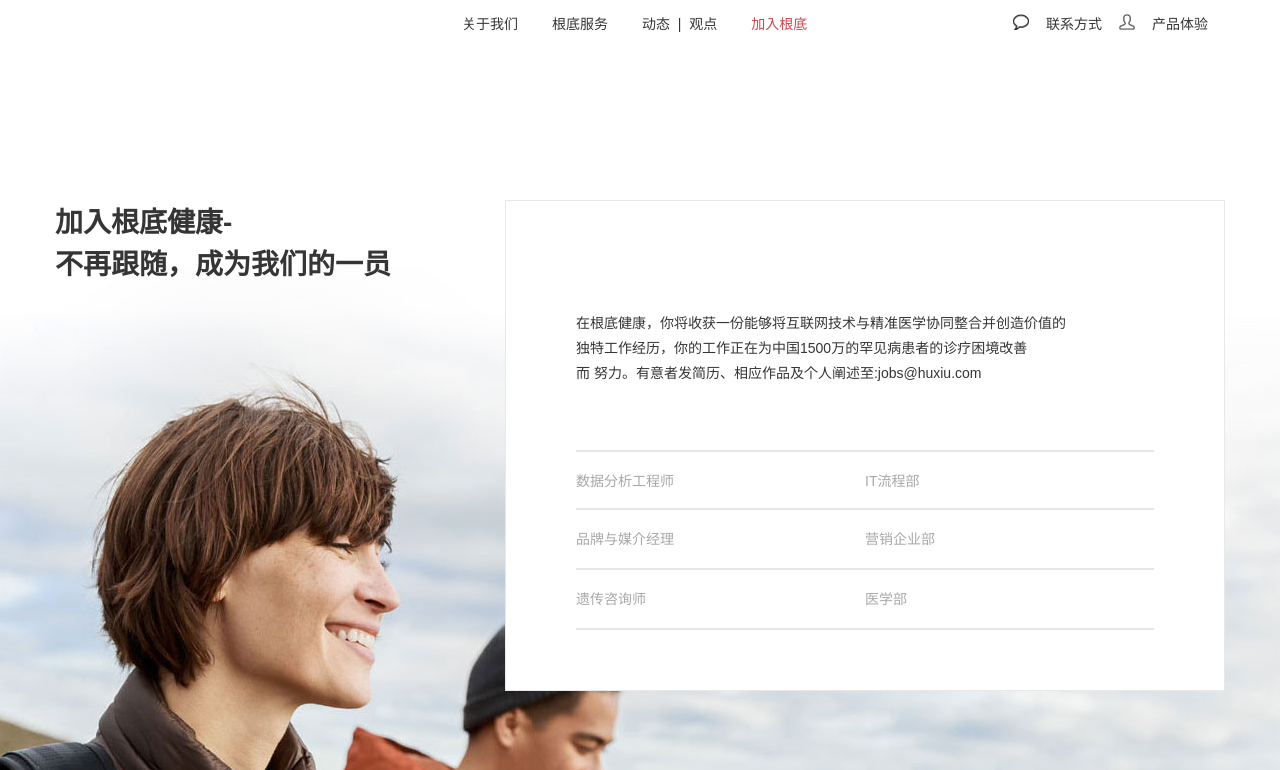
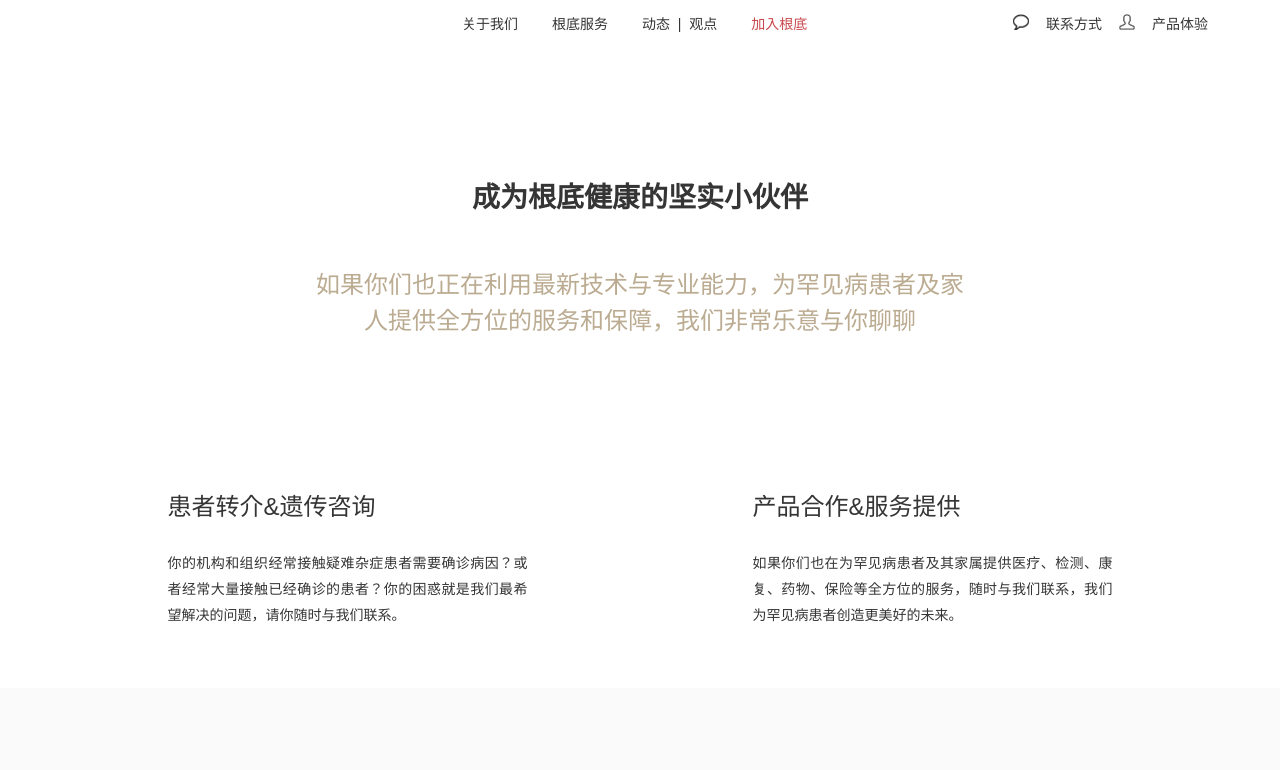
Before and after one commit to madman-wang/gendi, a website: page join-us.html in a window 1280 px wide. Shown: the part 19-789 px from the top of the page. Drawn offline with nearby package versions, Linux system fonts and the light colour scheme.

Commit message:
关于页面删除加入我们一部分

```diff
--- a/join-us.html
+++ b/join-us.html
@@ -14,33 +14,6 @@
 <body>
 <div class="container-fluid navbar-large-white">
     <div class="container header-nav"></div>
-</div>
-<div class="join-info user-info-inverse col-xs-bg-none">
-    <div class="container">
-        <div class="row">
-            <h2 class="col-xs-center">加入根底健康-<br>不再跟随，成为我们的一员</h2>
-            <div class="form-info pull-right col-xs-12 col-lg-margin-normal">
-                <p class="title">
-                    在根底健康，你将收获一份能够将互联网技术与精准医学协同整合并创造价值的<br>独特工作经历，你的工作正在为中国1500万的罕见病患者的诊疗困境改善<br>而
-                    努力。有意者发简历、相应作品及个人阐述至:jobs@huxiu.com
-                </p>
-                <form class="" action="" name="join-info">
-                    <div class="form-control">
-                        <div class="jobs col-lg-6 col-md-6 col-sm-6 col-xs-12"><a class="link-red" href="javascript:">数据分析工程师</a></div>
-                        <div class="jobs col-lg-6 col-md-6 col-sm-6 col-xs-12">IT流程部</div>
-                    </div>
-                    <div class="form-control">
-                        <div class="jobs col-lg-6 col-md-6 col-sm-6 col-xs-12"><a class="link-red" href="javascript:">品牌与媒介经理</a></div>
-                        <div class="jobs col-lg-6 col-md-6 col-sm-6 col-xs-12">营销企业部</div>
-                    </div>
-                    <div class="form-control">
-                        <div class="jobs col-lg-6 col-md-6 col-sm-6 col-xs-12"><a class="link-red" href="javascript:">遗传咨询师</a></div>
-                        <div class="jobs col-lg-6 col-md-6 col-sm-6 col-xs-12">医学部</div>
-                    </div>
-                </form>
-            </div>
-        </div>
-    </div>
 </div>
 <div class="join-title">
     <div class="container">
```
